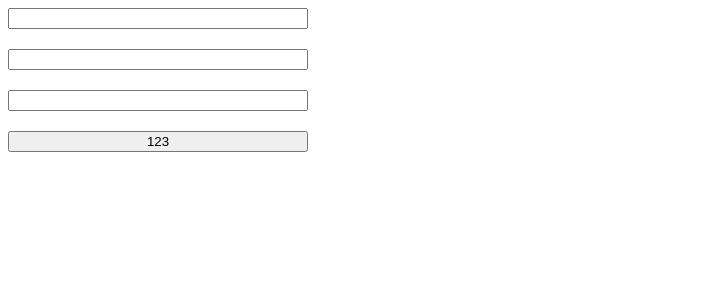
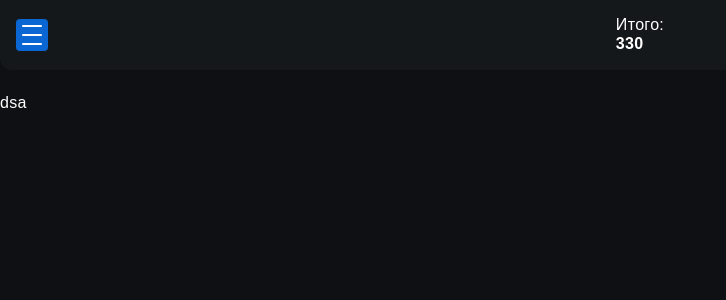
Before and after one commit to Rostick0/financial_front, a Nuxt app: page / in a window 1280 px wide. Shown: the top 300 px of the page, without its empty margins (0-726 px from the left). Built offline with nearby package versions, Linux system fonts and the light colour scheme.

Commit message:
+add pwa

```diff
--- a/app.vue
+++ b/app.vue
@@ -1,8 +1,7 @@
 <template>
   <!-- <NuxtWelcome /> -->
-  <UiForm />
+  <!-- <UiForm /> -->
+  <NuxtPage />
 </template>
 
-<script lang="ts" setup>
-
-</script>
+<script lang="ts" setup></script>
--- /dev/null
+++ b/assets/scss/_reset.scss
@@ -0,0 +1,59 @@
+* {
+  box-sizing: border-box;
+  padding: 0;
+  margin: 0;
+  appearance: none;
+  font-family: var(--font-family);
+  line-height: 1.172;
+  letter-spacing: 0.02em;
+}
+
+button {
+  font-size: 14px;
+  background: none;
+  cursor: pointer;
+}
+
+input,
+select {
+  border: 0;
+  outline: none;
+}
+
+input::-webkit-outer-spin-button,
+input::-webkit-inner-spin-button {
+  -webkit-appearance: none;
+  margin: 0;
+}
+
+input[type="number"] {
+  appearance: textfiled;
+  -moz-appearance: textfield;
+}
+
+input::-ms-clear {
+  display: none;
+}
+
+a {
+  color: black;
+  text-decoration: none;
+  outline: none;
+}
+
+button {
+  outline: none;
+  border: none;
+  cursor: pointer;
+}
+
+ul,
+ol {
+  list-style: none;
+}
+
+textarea {
+  outline: none;
+  border: 0;
+  resize: vertical;
+}
--- /dev/null
+++ b/assets/scss/_root.scss
@@ -0,0 +1,7 @@
+:root {
+  --main-background: rgb(15, 16, 19);
+  --header-background: rgb(20, 24, 27);
+  --color-blue: rgb(10, 102, 210);
+  --color-white: rgb(255, 255, 255);
+  --font-family: Arial, Helvetica, sans-serif;
+}
--- /dev/null
+++ b/assets/scss/index.scss
@@ -0,0 +1,19 @@
+@import "./reset";
+@import "./root";
+
+.container {
+  padding: 0 16px;
+}
+
+.wrapper {
+  background-color: var(--main-background);
+  color: var(--color-white);
+  display: flex;
+  flex-direction: column;
+  min-height: 100vh;
+}
+
+.main {
+  flex-grow: 1;
+  padding: 24px 0;
+}
--- /dev/null
+++ b/components/Layouts/Header.vue
@@ -0,0 +1,62 @@
+<template>
+  <div class="header">
+    <div class="container header__container">
+      <UiButton @click="open" class="header-burger">
+        <span class="header-burger__line"></span>
+      </UiButton>
+      <div class="header-title">
+        <slot></slot>
+      </div>
+      <div class="header-action">
+        <slot name="action"></slot>
+      </div>
+    </div>
+  </div>
+</template>
+
+<script lang="ts" setup>
+const { open } = useModal({ name: "menu" });
+</script>
+
+<style lang="scss" scoped>
+.header {
+  background-color: var(--header-background);
+  border-radius: 0 0 12px 12px;
+
+  &__container {
+    display: flex;
+    align-items: center;
+    justify-content: space-between;
+    padding-top: 16px;
+    padding-bottom: 16px;
+  }
+
+  &-burger {
+    border-radius: 4px;
+    display: flex;
+    flex-direction: column;
+    align-items: center;
+    justify-content: space-between;
+    flex-shrink: 0;
+    padding: 6px;
+    width: 32px;
+    height: 32px;
+
+    &::before,
+    &::after,
+    &__line {
+      background-color: var(--color-white);
+      border-radius: 2px;
+      content: "";
+      display: inline-block;
+      width: 100%;
+      height: 2px;
+    }
+  }
+
+  &-action {
+    flex-shrink: 0;
+    min-width: 32px;
+  }
+}
+</style>
--- /dev/null
+++ b/components/ui/Button.vue
@@ -0,0 +1,15 @@
+<template>
+  <button class="btn">
+    <slot />
+  </button>
+</template>
+
+<script lang="ts" setup></script>
+
+<style lang="scss" scoped>
+.btn {
+  background-color: var(--color-blue);
+  color: var(--color-white);
+  display: flex;
+}
+</style>
--- /dev/null
+++ b/composables/useModal.ts
@@ -0,0 +1,73 @@
+interface ModalStates {
+  [_: string]: never | boolean;
+}
+
+export default ({
+  name,
+  closeOnDestroy = false,
+}: {
+  name: string;
+  closeOnDestroy?: boolean;
+}) => {
+  const openModalNames = useState<ModalStates>("openModalNames", () => ({}));
+
+  const open = () => {
+    try {
+      openModalNames.value[name] = true;
+    } catch (error) {
+      console.error(error);
+    }
+  };
+
+  const close = () => {
+    try {
+      openModalNames.value[name] = false;
+    } catch (error) {
+      console.error(error);
+    }
+  };
+
+  const toggle = () => {
+    try {
+      openModalNames.value[name] = !openModalNames.value[name];
+    } catch (error) {
+      console.error(error);
+    }
+  };
+
+  onUnmounted(() => {
+    try {
+      document.body.style.setProperty("overflow", "auto");
+
+      if (closeOnDestroy) {
+        close();
+      }
+    } catch (error) {
+      console.error(error);
+    }
+  });
+
+  onBeforeUnmount(() => {
+    try {
+      if (closeOnDestroy) {
+        const pre: ModalStates = {};
+        Object.entries(openModalNames.value).forEach(([key, value]) => {
+          if (key !== name) {
+            pre[key as keyof ModalStates] = value;
+          }
+        });
+
+        document.body.style.setProperty("overflow", "auto");
+        openModalNames.value = {};
+      }
+    } catch (error) {
+      console.error(error);
+    }
+    document.body.style.setProperty("overflow", "auto");
+    //  "overflow:auto";
+  });
+
+  const isOpen = computed((): boolean => openModalNames.value[name]);
+
+  return { openModalNames, isOpen: isOpen, close, open, toggle };
+};
--- /dev/null
+++ b/layouts/default.vue
@@ -0,0 +1,12 @@
+<template>
+  <div class="wrapper">
+    <LayoutsHeader>
+      <template #default>
+        <slot name="title"></slot>
+      </template>
+    </LayoutsHeader>
+    <main class="main">
+      <slot />
+    </main>
+  </div>
+</template>
--- a/nuxt.config.ts
+++ b/nuxt.config.ts
@@ -1,4 +1,16 @@
 // https://nuxt.com/docs/api/configuration/nuxt-config
-export default defineNuxtConfig({
-  devtools: { enabled: true }
-})
+export default {
+  devtools: { enabled: true },
+
+  css: ["~/assets/scss/index.scss"],
+
+  modules: ["@vite-pwa/nuxt"],
+
+  pwa: {
+    name: "My Finance",
+    short_name: "Finance",
+    description: "An application for monitoring your financial",
+    theme_color: "black",
+    lang: "ru-RU",
+  },
+};
--- a/package.json
+++ b/package.json
@@ -20,6 +20,7 @@
     "vue-router": "^4.3.2"
   },
   "devDependencies": {
+    "@vite-pwa/nuxt": "^0.8.0",
     "@types/node": "^20.13.0",
     "@types/uuid": "^9.0.8",
     "sass": "^1.77.4"
--- /dev/null
+++ b/pages/index.vue
@@ -0,0 +1,18 @@
+<template>
+  <NuxtLayout>
+    <template #title>
+      <span>Итого:</span>
+      <br />
+      <strong>330</strong>
+    </template>
+    dsa
+  </NuxtLayout>
+</template>
+
+<script lang="ts" setup>
+useHead({
+  title: "Главная",
+});
+</script>
+
+<style lang="scss" scoped></style>
```
Also changed, not shown: 1 other file (tests, documents, lock files or other folders).
